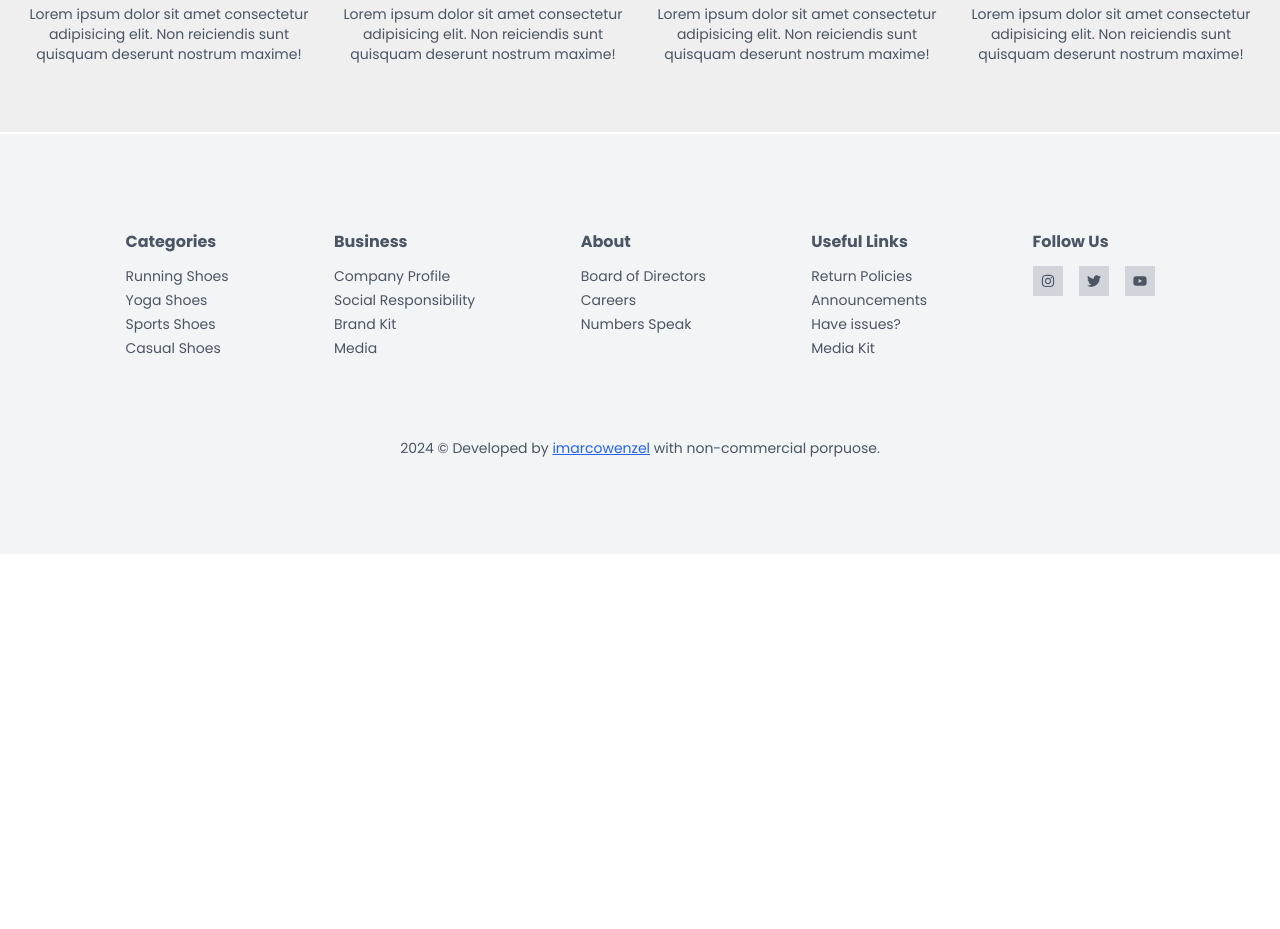
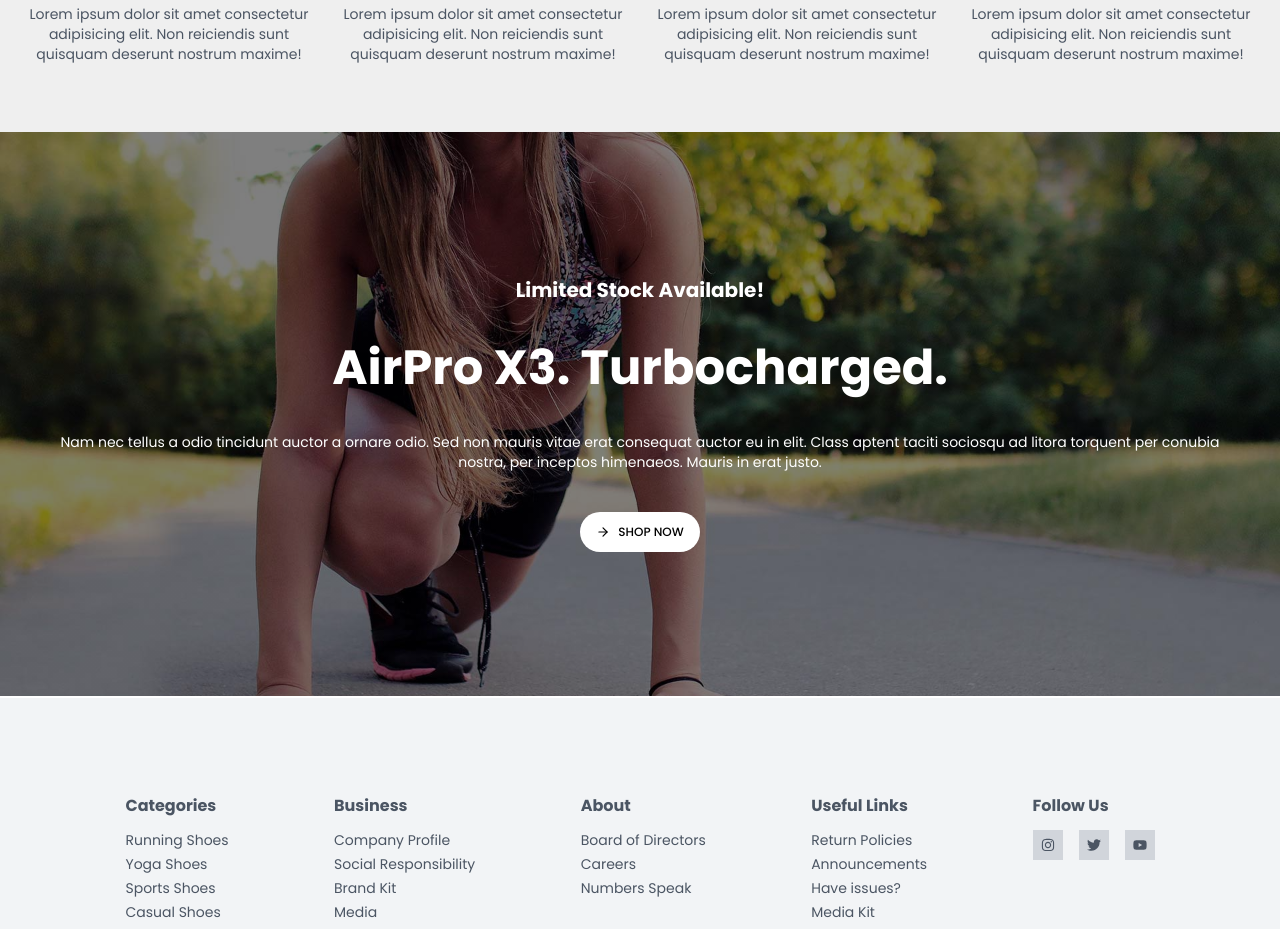
Before and after one commit to imarcowenzel/sneaker-peek-store, a Next.js app: page / in a window 1280 px wide. Shown: the part 1720-2649 px from the top of the page. Before the commit the page ends 2274 px from the top, so only its background shows below. Built offline with nearby package versions, Linux system fonts and the light colour scheme.

Commit message:
Updating

```diff
--- a/src/app/page.tsx
+++ b/src/app/page.tsx
@@ -1,5 +1,6 @@
 import CarouselSection from "@/components/carousel";
 import Hero from "@/components/hero-section";
+import Stock from "@/components/stock";
 import Topics from "@/components/topics";
 
 export default function Home() {
@@ -8,6 +9,7 @@ export default function Home() {
       <Hero />
       <CarouselSection />
       <Topics />
+      <Stock />
     </section>
   );
 }
--- /dev/null
+++ b/src/components/stock.tsx
@@ -0,0 +1,37 @@
+import React from "react";
+import { Button } from "./ui/button";
+import { ArrowRight } from "lucide-react";
+
+const Stock = () => {
+  return (
+    <div
+      className="w-full bg-cover bg-center px-8 py-14 lg:p-14 xl:py-36"
+      style={{
+        backgroundImage:
+          "linear-gradient(rgba(0,0,0,0.5), rgba(0,0,0,0.5)), url('/stock.jpg')",
+      }}
+    >
+      <div className="mx-auto flex max-w-3xl flex-col gap-y-10 text-white md:max-w-5xl md:items-center md:text-center lg:max-w-7xl">
+        <h3 className="text-xl font-bold">Limited Stock Available!</h3>
+        <h1 className="text-4xl md:text-5xl font-bold">AirPro X3. Turbocharged.</h1>
+
+        <p className="text-sm">
+          Nam nec tellus a odio tincidunt auctor a ornare odio. Sed non mauris
+          vitae erat consequat auctor eu in elit. Class aptent taciti sociosqu
+          ad litora torquent per conubia nostra, per inceptos himenaeos. Mauris
+          in erat justo.
+        </p>
+
+        <Button
+          variant={"ghost"}
+          className="flex w-fit gap-x-2 rounded-full bg-white text-black text-xs"
+        >
+          <ArrowRight size={14} />
+          SHOP NOW
+        </Button>
+      </div>
+    </div>
+  );
+};
+
+export default Stock;
```
Also changed, not shown: public/stock.jpg (added).
